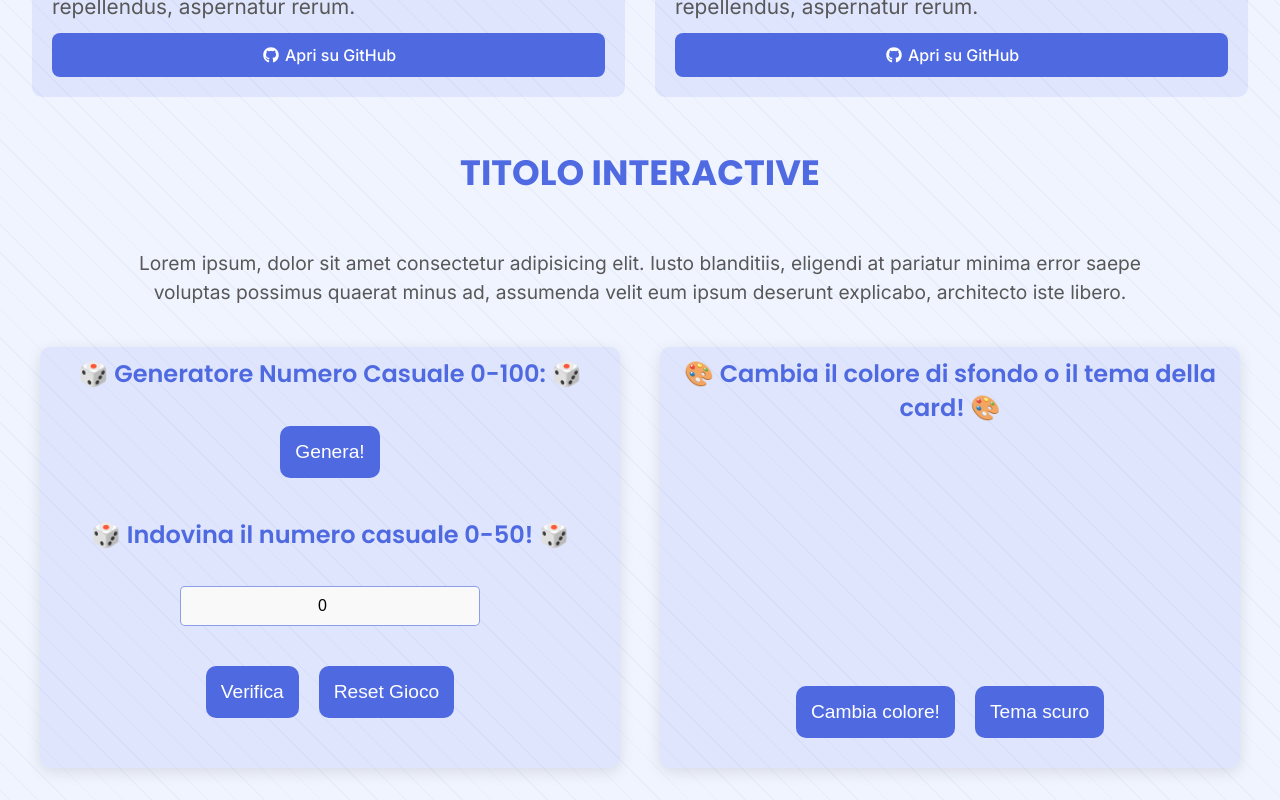
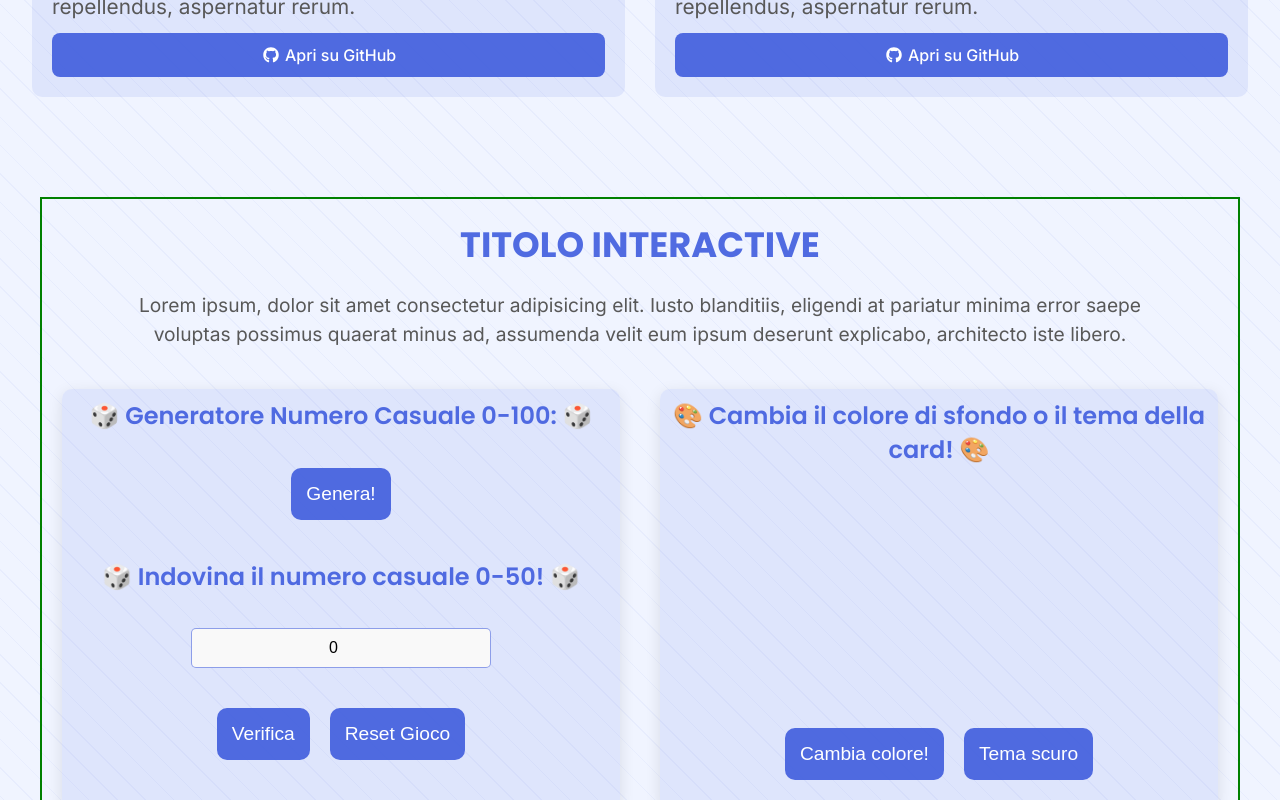
Before and after one commit to GiuseppeLiGioi/personal-portfolio, a React (Vite) app: page / in a window 1280 px wide. Shown: the part 3360-4160 px from the top of the page. Built offline with nearby package versions, Linux system fonts and the light colour scheme.

Commit message:
fixed. InteractiveCards component

```diff
--- a/src/styles/index.css
+++ b/src/styles/index.css
@@ -218,11 +218,12 @@ li {
   flex-direction: column;
   justify-content: center;
   align-items: center;
-  gap: 50px;
+  gap: 20px;
   width: 95%;
   max-width: 600px;
   margin: 0 auto;
-  margin-top: 50px;
+  margin-top: 100px;
+  padding: 10px;
 }
 
 .container-card-interactive {
@@ -419,8 +420,6 @@ li {
 .title-interactive {
     width: 100%;
     text-align: center;
-    margin-bottom: 10px;
-    margin-top: 20px;
     font-size: 2.0rem;
     color: rgba(71, 99, 223, 0.95);
   }
--- a/src/styles/media-query-lg.css
+++ b/src/styles/media-query-lg.css
@@ -70,8 +70,9 @@
 
  /*INTERACTIVE STYLE*/
   .container-interactive {
-    gap: 40px;
+    gap: 20px;
     max-width: 1200px;
+    padding: 20px;
   }
 
   .container-card-interactive,
--- a/src/styles/media-query-md.css
+++ b/src/styles/media-query-md.css
@@ -103,9 +103,10 @@
     flex-wrap: wrap;
     justify-content: space-between;
     align-items: stretch;
-    gap: 20px;
     max-width: 740px;
-    margin: 30px auto;
+    margin: 0 auto;
+    margin-top: 100px;
+    border: 2px solid green;
   }
 
   .container-card-interactive,
@@ -159,14 +160,13 @@
   .p-interactive {
     max-width: 740px;
     font-size: 1.1rem;
+    margin-bottom: 20px;
   }
 
 
   .title-interactive {
     width: 100%;
     text-align: center;
-    margin-bottom: 10px;
-    margin-top: 20px;
     font-size: 2.0rem;
     color: rgba(71, 99, 223, 0.95);
   }
```
Also changed, not shown: 1 other file (tests, documents, lock files or other folders).
